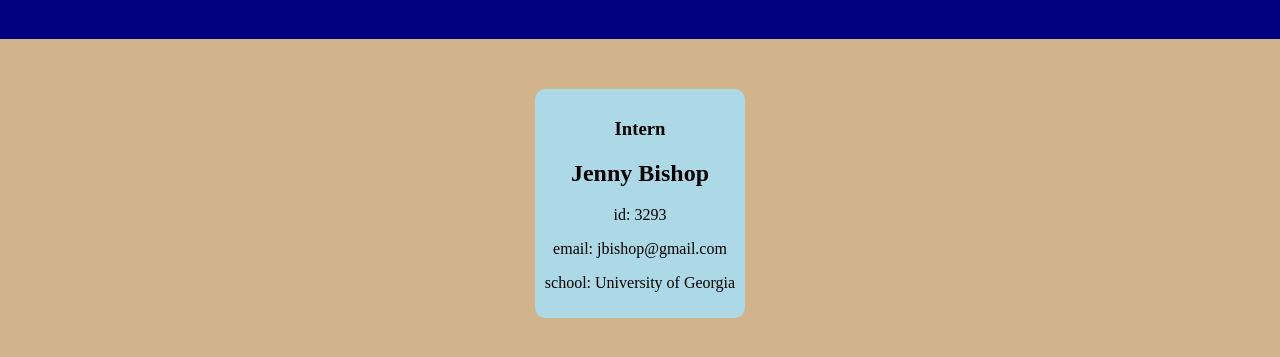
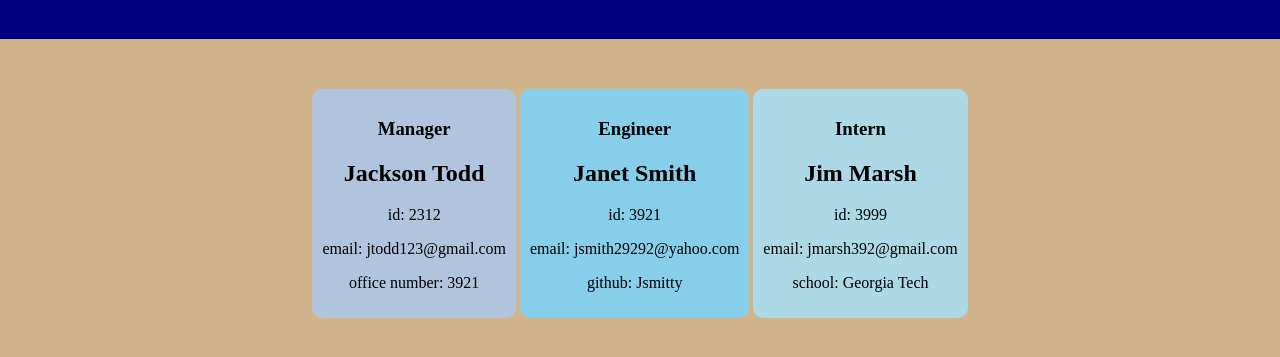
Before and after one commit to ttrulock1/Teamprofilegenerator, a website: page dist/team.html in a window 1280 px wide. Shown: the part 81-438 px from the top of the page. Drawn offline with Linux system fonts and the light colour scheme.

Commit message:
added html photo.

```diff
--- a/dist/team.html
+++ b/dist/team.html
@@ -43,12 +43,28 @@ div {
     </header>
 
 
+        <div class="Manager">
+        <h3>Manager</h3>
+        <h2>Jackson Todd</h2>
+        <p>id: 2312</p>
+        <p>email: jtodd123@gmail.com</p>
+            <p>office number: 3921</p>
+        </div>
+
+        <div class="Engineer">
+        <h3>Engineer</h3>
+        <h2>Janet Smith</h2>
+        <p>id: 3921</p>
+        <p>email: jsmith29292@yahoo.com</p>
+        <p>github: Jsmitty</p>
+        </div>
+
         <div class="Intern">
         <h3>Intern</h3>
-        <h2>Jenny Bishop</h2>
-        <p>id: 3293 </p>
-        <p>email: jbishop@gmail.com</p>
-        <p>school: University of Georgia</p>
+        <h2>Jim Marsh</h2>
+        <p>id: 3999</p>
+        <p>email: jmarsh392@gmail.com</p>
+        <p>school: Georgia Tech</p>
         </div>
 
 
```
Also changed, not shown: Photo of HTML/Photo of Team Profile HTML.png (added), 1 other file.
